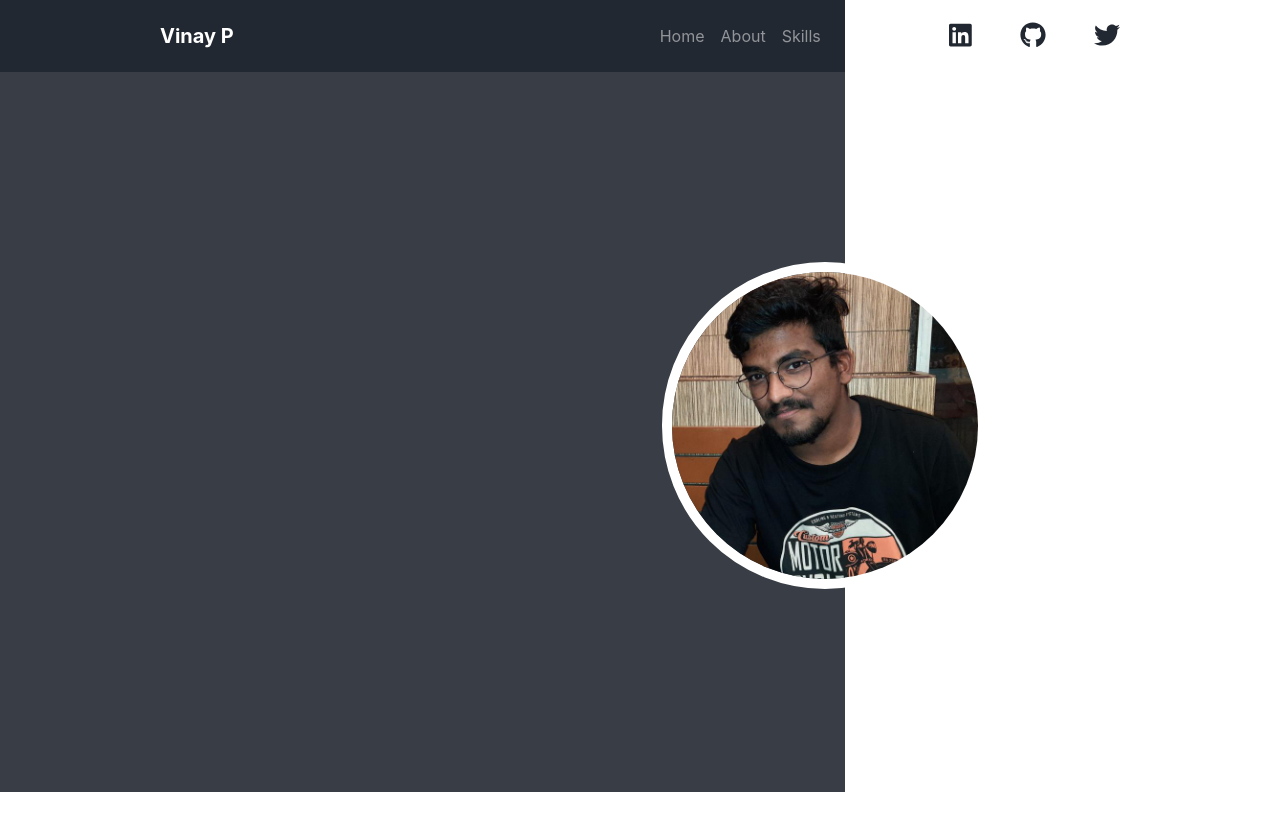
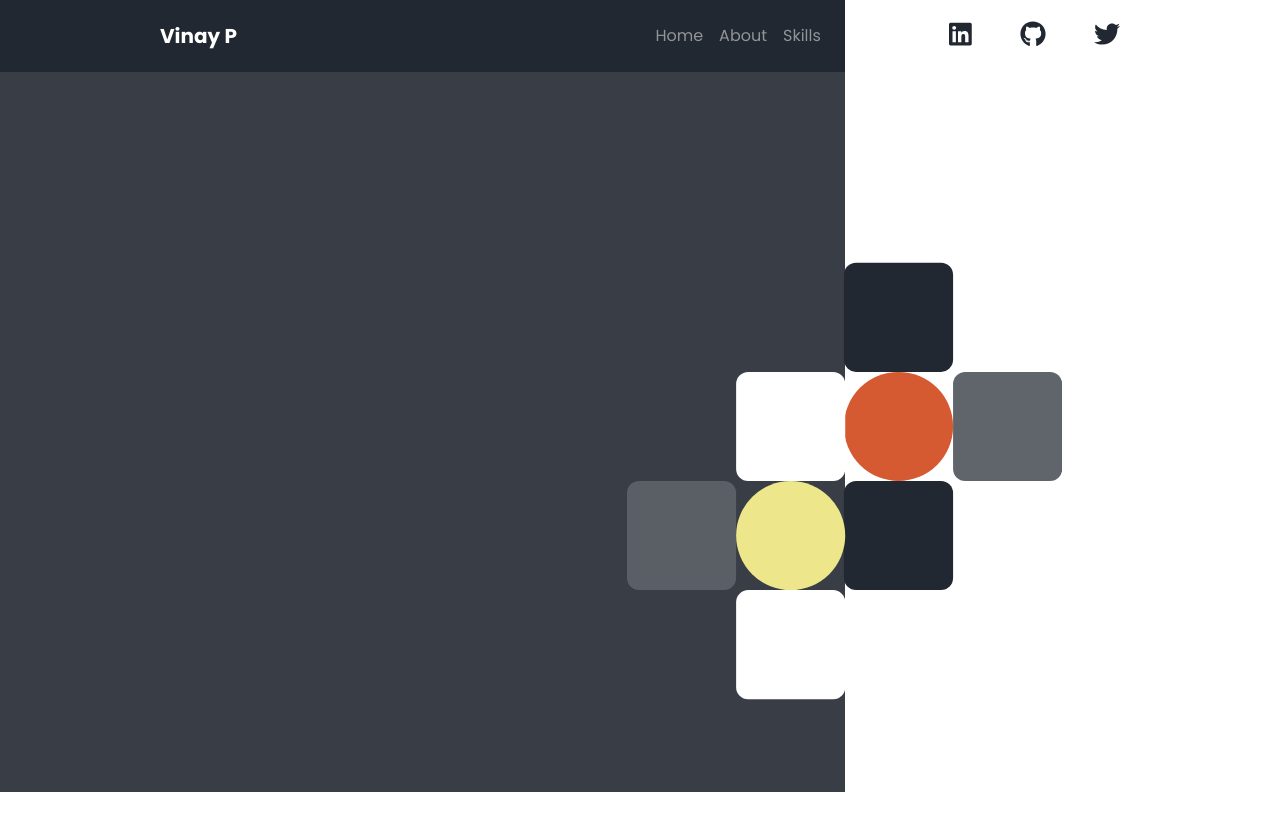
Before and after one commit to vip20/portfolio, a React (Create React App) app: page / in a window 1280 px wide. Before the commit the page ends 800 px from the top, so only its background shows below. Built offline with nearby package versions, Linux system fonts and the light colour scheme.

Commit message:
ui changes

```diff
--- a/src/App.scss
+++ b/src/App.scss
@@ -38,10 +38,10 @@ div.app {
     }
     .hero-container {
       .hero-img {
-        margin-top: calc(45vh - 39%);
-        margin-left: -42%;
-        width: 75%;
-        border: 10px solid white;
+        display: unset;
+        margin-left: -50%;
+        margin-top: 15%;
+        width: 100%;
       }
     }
   }
--- a/src/components/home/index.tsx
+++ b/src/components/home/index.tsx
@@ -2,18 +2,104 @@ import React from "react";
 import { PageSetup } from "../../core/types";
 import Image from "react-bootstrap/Image";
 import profilePic from "../../assets/vinay_1.jpg";
+import design from "../../assets/design.svg";
 
 export default function Home({ appConst }: { appConst: PageSetup }) {
   return (
     <div className="home-container">
       <div className="info"></div>
       <div className="hero-container">
-        <Image
+        {/* <Image
           className="
             hero-img"
           src={profilePic}
           roundedCircle
-        />
+        /> */}
+        {/*
+        <img src={design} alt="Design" className="hero-img" /> */}
+        <svg
+          className="hero-img"
+          width="686"
+          height="688"
+          viewBox="0 0 686 688"
+        >
+          <g id="blockdesign" transform="translate(-935 -289)">
+            <rect
+              data-name="Rectangle 2"
+              width="172"
+              height="172"
+              rx="19"
+              transform="matrix(1,0,0,1,1277,289)"
+              className="fill-pastel-1"
+              data-svg-origin="0 0"
+            ></rect>
+            <rect
+              data-name="Rectangle 10"
+              width="172"
+              height="172"
+              rx="86"
+              transform="matrix(1,0,0,1,1277,461)"
+              className="fill-pastel-3"
+              data-svg-origin="0 0"
+            ></rect>
+            <rect
+              data-name="Rectangle 8"
+              width="172"
+              height="172"
+              rx="19"
+              opacity="0.8"
+              transform="matrix(1,0,0,1,1449,461)"
+              className="fill-pastel-2"
+              data-svg-origin="0 0"
+            ></rect>
+            <rect
+              data-name="Rectangle 5"
+              width="172"
+              height="172"
+              rx="19"
+              transform="matrix(1,0,0,1,1277,633)"
+              className="fill-pastel-1"
+              data-svg-origin="0 0"
+            ></rect>
+            <rect
+              data-name="Rectangle 3"
+              width="172"
+              height="172"
+              rx="19"
+              transform="matrix(1,0,0,1,1107,461)"
+              fill="#fff"
+              data-svg-origin="0 0"
+            ></rect>
+            <rect
+              data-name="Rectangle 9"
+              width="172"
+              height="172"
+              rx="86"
+              transform="matrix(1,0,0,1,1107,633)"
+              className="fill-pastel-4"
+              data-svg-origin="0 0"
+            ></rect>
+            <rect
+              data-name="Rectangle 7"
+              width="172"
+              height="172"
+              rx="19"
+              transform="matrix(1,0,0,1,935,633)"
+              fill="#fff"
+              opacity="0.17"
+              data-svg-origin="0 0"
+            ></rect>
+            <rect
+              data-name="Rectangle 4"
+              width="172"
+              height="172"
+              rx="19"
+              transform="matrix(1,0,0,1,1107,805)"
+              fill="#fff"
+              data-svg-origin="0 0"
+            ></rect>
+          </g>
+        </svg>
       </div>
     </div>
   );
--- a/src/index.scss
+++ b/src/index.scss
@@ -1,9 +1,16 @@
 @import "theme.scss";
+@import url("https://fonts.googleapis.com/css2?family=Poppins:wght@300;400;700&display=swap");
+
+* {
+  // font-family: -apple-system, BlinkMacSystemFont, "Segoe UI", "Roboto", "Oxygen",
+  //   "Ubuntu", "Cantarell", "Fira Sans", "Droid Sans", "Helvetica Neue",
+  //   sans-serif;
+  font-family: "Poppins", -apple-system, BlinkMacSystemFont, "Segoe UI",
+    "Roboto", "Oxygen", "Ubuntu", "Cantarell", "Fira Sans", "Droid Sans",
+    "Helvetica Neue", sans-serif;
+}
 body {
   margin: 0;
-  font-family: -apple-system, BlinkMacSystemFont, "Segoe UI", "Roboto", "Oxygen",
-    "Ubuntu", "Cantarell", "Fira Sans", "Droid Sans", "Helvetica Neue",
-    sans-serif;
   -webkit-font-smoothing: antialiased;
   -moz-osx-font-smoothing: grayscale;
 }
@@ -24,6 +31,18 @@ code {
 .pastel-4 {
   color: $pastel4;
 }
+.fill-pastel-1 {
+  fill: $pastel1;
+}
+.fill-pastel-2 {
+  fill: $pastel2;
+}
+.fill-pastel-3 {
+  fill: $pastel3;
+}
+.fill-pastel-4 {
+  fill: $pastel4;
+}
 
 /* stylesheet.scss */
 @import "node_modules/bootstrap/scss/functions";
--- a/src/old_components/about/About.tsx
+++ b/src/old_components/about/About.tsx
@@ -11,7 +11,7 @@ import { from } from "rxjs/internal/observable/from";
 import { switchMap } from "rxjs/operators";
 import { of } from "rxjs";
 import { BREAKPOINT_MOBILE } from "../../core/constants";
-import { IconProp } from "@fortawesome/fontawesome-svg-core";
+// import { IconProp } from "@fortawesome/fontawesome-svg-core";
 export const About = ({ appConst }: any) => {
   const aboutConst: AboutSetup = appConst.about;
   const { width } = useResponsive();
--- a/src/old_components/home/Home.tsx
+++ b/src/old_components/home/Home.tsx
@@ -32,7 +32,7 @@ export const Home = () => {
             <About appConst={homeConst}></About>
           </section>
           <section id="skills" className={sectionCntrClass}>
-            {/* <Skills appConst={homeConst}></Skills> */}
+            <Skills appConst={homeConst}></Skills>
           </section>
         </FadeIn>
       </div>
--- a/src/theme.scss
+++ b/src/theme.scss
@@ -11,4 +11,4 @@
 $pastel1: #222831;
 $pastel2: #393e46;
 $pastel3: #d65a31;
-$pastel4: #eeeeee;
+$pastel4: #ede68a;
```
Also changed, not shown: src/assets/design.svg (added).
